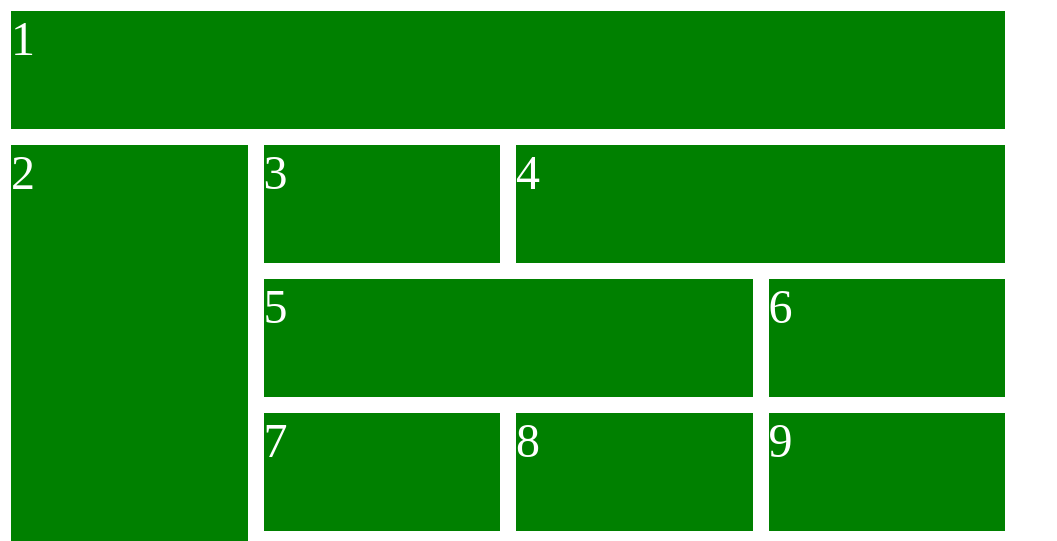
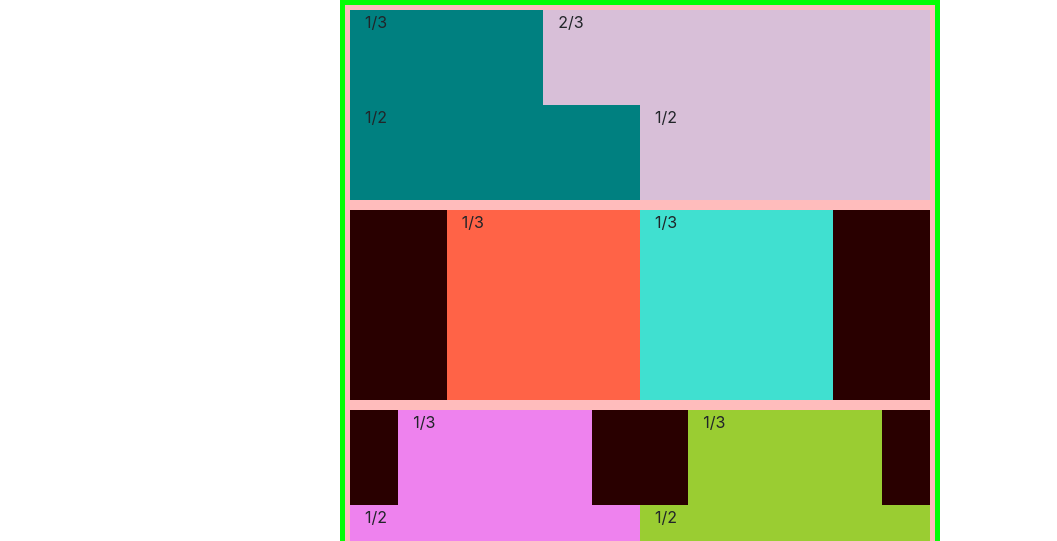
Before and after one commit to acciojob/grids-Code-with-sudoku, a website: page main.html in a window 1280 px wide. Shown: the top 541 px of the page, without its empty margins (0-1057 px from the left). Drawn offline with nearby package versions, Linux system fonts and the light colour scheme.

Commit message:
created a submission

```diff
--- a/main.html
+++ b/main.html
@@ -1,24 +1,79 @@
 <!DOCTYPE html>
+<html lang="en">
+<head>
+    <meta charset="UTF-8">
+    <meta name="viewport" content="width=device-width, initial-scale=1.0">
+    <title>Responsive Grid Layout</title>
+    <!-- Include Bootstrap CSS -->
+    <link href="https://maxcdn.bootstrapcdn.com/bootstrap/4.5.2/css/bootstrap.min.css" rel="stylesheet">
+    <style>
+        /* Styling for custom elements */
+        .container {
+            border: 5px solid rgb(4, 255, 4);
+            background-color: rgb(41, 0, 0);
+            width: 600px;
+        }
+        .row {
+            border: 5px solid rgb(255, 188, 188);
+            height: 200px;
+        }
+        .col {
+            border: 2px dotted rgb(38, 38, 43);
+        }
+        .row1-col1 {
+            background-color: teal;
+        }
+        .row1-col2 {
+            background-color: thistle;
+        }
+        .row2-col1 {
+            background-color: tomato;
+        }
+        .row2-col2 {
+            background-color: turquoise;
+        }
+        .row3-col1 {
+            background-color: violet;
+        }
+        .row3-col2 {
+            background-color: yellowgreen;
+        }
+    </style>
+</head>
+<body>
+    <div class="container">
+        <!-- Row 1 -->
+        <div class="row">
+            <!-- Medium screens -->
+            <div class="col-md-4 col-6 row1-col1">1/3</div>
+            <div class="col-md-8 col-6 row1-col2">2/3</div>
+            <!-- Small screens -->
+            <div class="col-sm-6 row1-col1">1/2</div>
+            <div class="col-sm-6 row1-col2">1/2</div>
+        </div>
 
-<html>
-  <head>
-    <link rel="stylesheet" href="styles.css" />
-  </head>
+        <!-- Row 2 -->
+        <div class="row">
+            <!-- Medium screens -->
+            <div class="col-md-4 offset-md-2 col-6 row2-col1">1/3</div>
+            <div class="col-md-4 col-6 row2-col2">1/3</div>
+            <div class="w-100 d-md-none"></div> <!-- Empty Space for Small Screens -->
+        </div>
 
-  <body>
-	  <body id="grid">
-      <div class="div1">1</div>
-      <div class="div2">2</div>
-      <div class="div3">3</div>
-      <div class="div4">4</div>
-      <div class="div5">5</div>
-      <div class="div6">6</div>
-      <div class="div7">7</div>
-      <div class="div8">8</div>
-      <div class="div9">9</div>
-      <div class="div10">10</div>
-    </body>
+        <!-- Row 3 -->
+        <div class="row">
+            <!-- Medium screens -->
+            <div class="col-md-4 col-6 mx-auto row3-col1">1/3</div>
+            <div class="col-md-4 col-6 mx-auto row3-col2">1/3</div>
+            <!-- Small screens -->
+            <div class="col-sm-6 mx-auto row3-col1">1/2</div>
+            <div class="col-sm-6 mx-auto row3-col2">1/2</div>
+        </div>
+    </div>
 
-<script type="text/javascript" src="./script.js"></script>
-  </body>
+    <!-- Include Bootstrap JS and jQuery (for Bootstrap's features) -->
+    <script src="https://code.jquery.com/jquery-3.5.1.slim.min.js"></script>
+    <script src="https://cdn.jsdelivr.net/npm/@popperjs/core@2.5.3/dist/umd/popper.min.js"></script>
+    <script src="https://maxcdn.bootstrapcdn.com/bootstrap/4.5.2/js/bootstrap.min.js"></script>
+</body>
 </html>
--- a/styles.css
+++ /dev/null
@@ -1,37 +0,0 @@
-
-/* Your CSS Code here. */
-#grid{
-	display:grid;
-	background:green;
-	grid-template-columns:repeat(4,242.5px);
-	grid-template-rows:repeat(5,124px);
-	font-size:3rem;
-	grid-gap:10px 10px ;
-	background:white;
-
-}
-div{
-	border:3px solid white;
-	color:white;
-	background:green;
-}
-.div1{
-
-	grid-column:span  4;
-}
-.div2{
-
-	grid-row:span 4;
-}
-.div4{
-
-	grid-column:span 2;
-}
-.div5{
-
-	grid-column:span 2;
-}
-.div10{
-
-		grid-column:span 3;
-}
```
